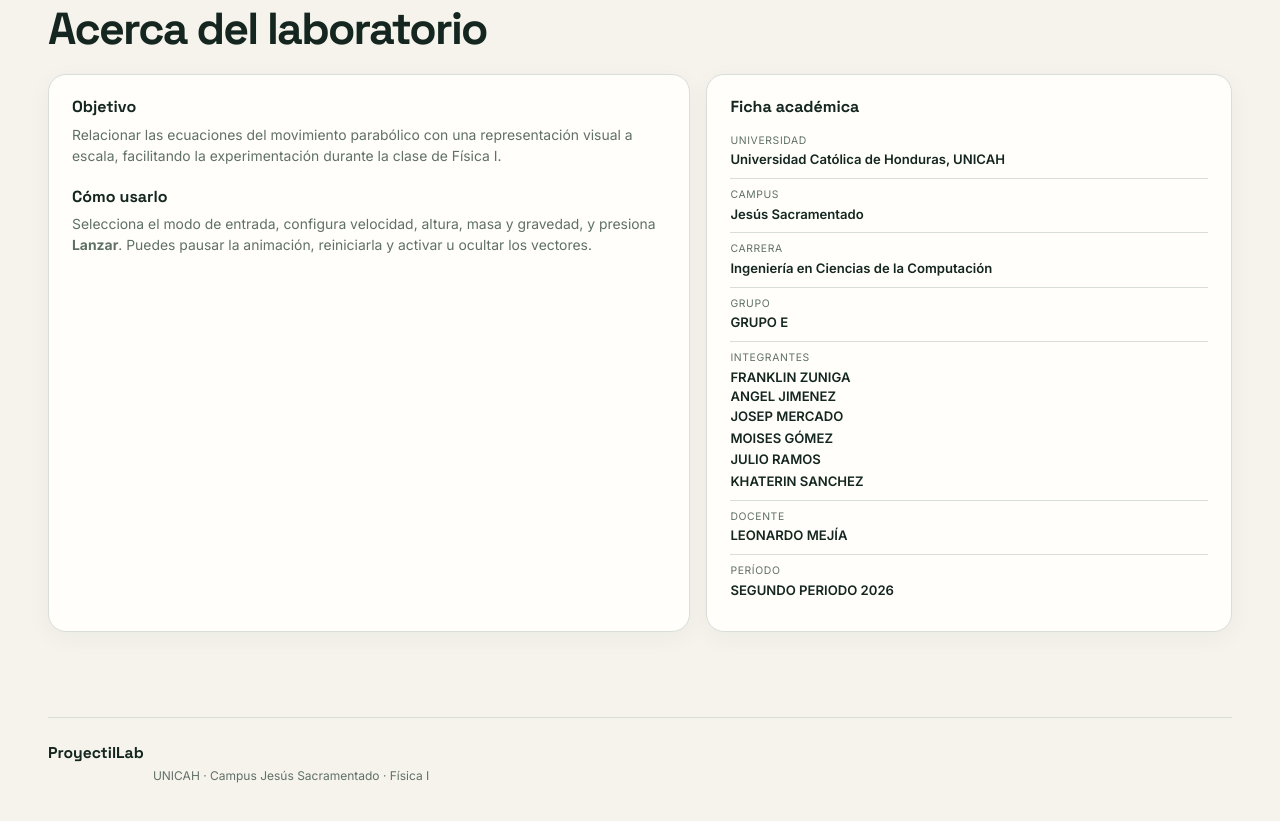
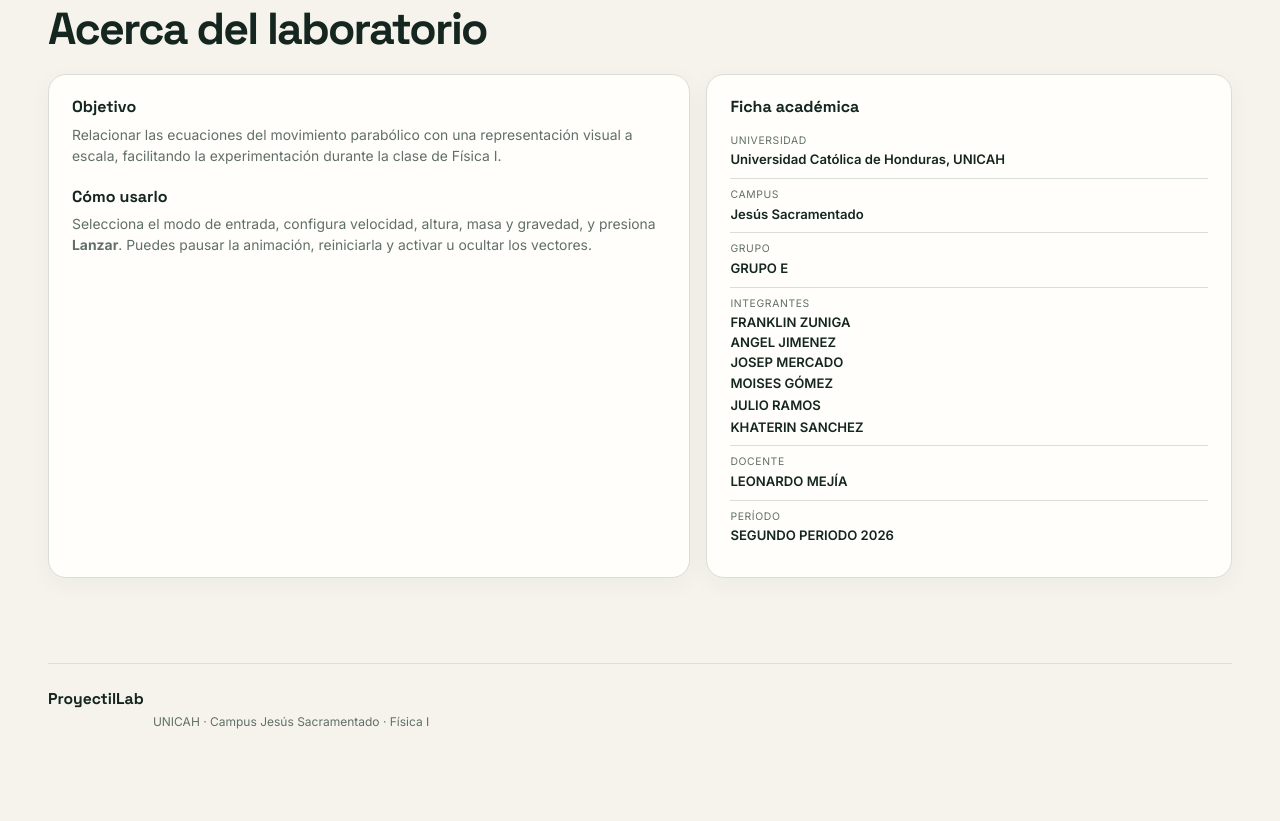
Before and after one commit to k4us3r/laboratorio-lanzamiento-proyectiles, a plain HTML site: page index.html in a window 1280 px wide. Shown: the part 1668-2489 px from the top of the page. After the commit the page ends 2437 px from the top, so only its background shows below. Drawn offline with Linux system fonts and the light colour scheme.

Commit message:
Describe el cambio realizado

```diff
--- a/index.html
+++ b/index.html
@@ -169,7 +169,6 @@
           <dl>
             <div><dt>Universidad</dt><dd>Universidad Católica de Honduras, UNICAH</dd></div>
             <div><dt>Campus</dt><dd>Jesús Sacramentado</dd></div>
-            <div><dt>Carrera</dt><dd>Ingeniería en Ciencias de la Computación</dd></div>
             <div><dt>Grupo</dt><dd>GRUPO E</dd></div>
             <div><dt>Integrantes</dt><dd>FRANKLIN ZUNIGA<br>ANGEL JIMENEZ<br>JOSEP MERCADO</dd><dd>MOISES GÓMEZ<br><dd>JULIO RAMOS<br><dd>KHATERIN SANCHEZ<br></div>
             <div><dt>Docente</dt><dd>LEONARDO MEJÍA</dd></div>
```
